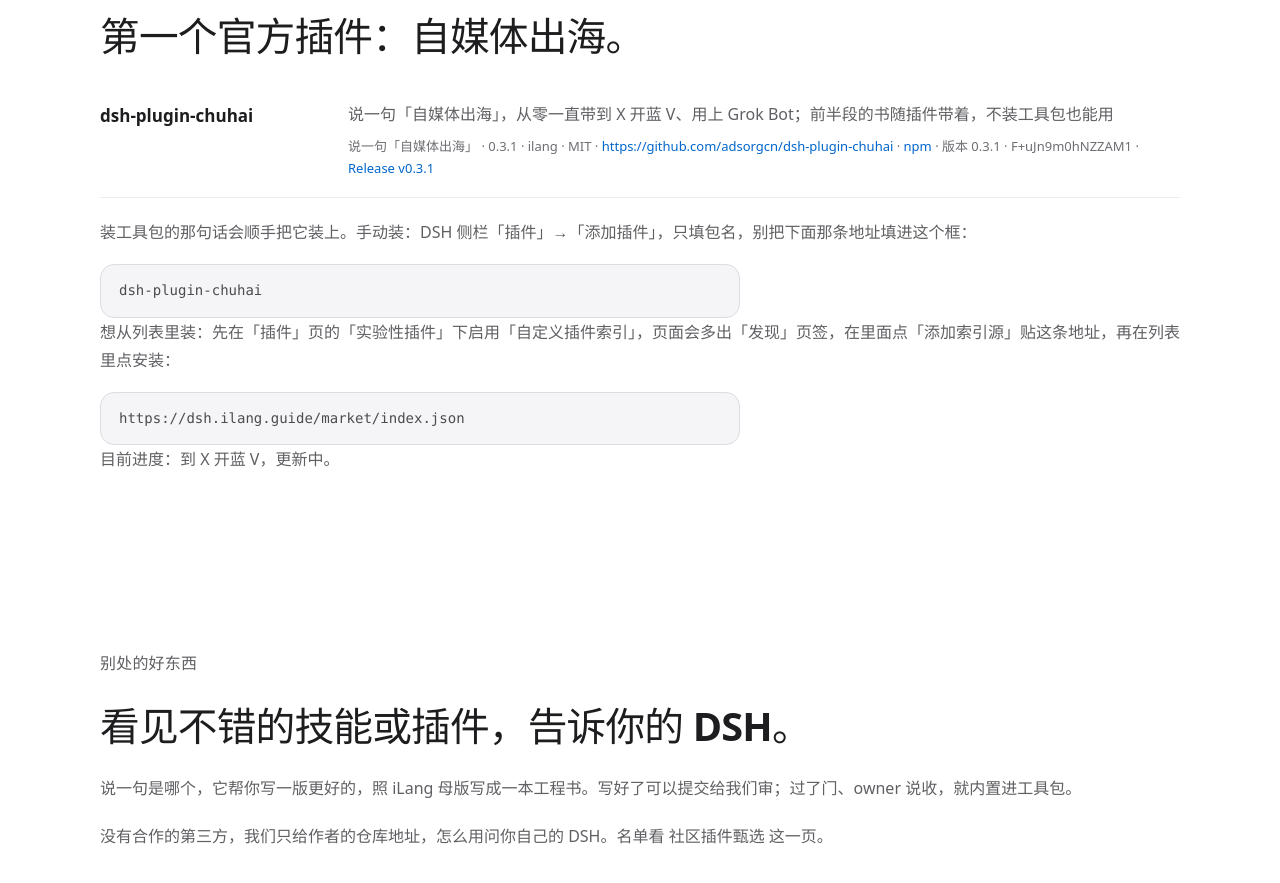
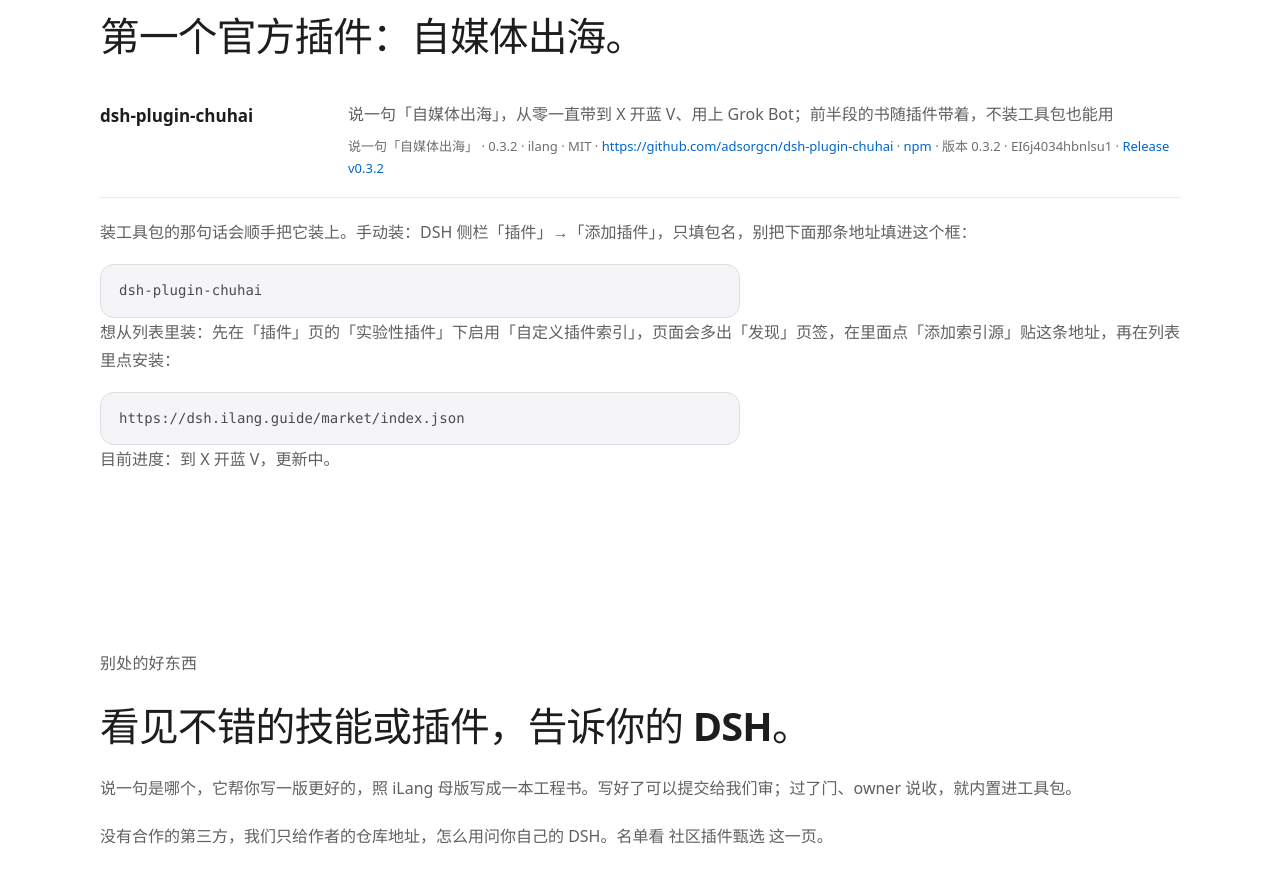
Before and after one commit to adsorgcn/DeepSeekHarness, a plain HTML site: page docs/market/index.html in a window 1280 px wide. Shown: the part 1700-2583 px from the top of the page. Drawn offline with Linux system fonts and the light colour scheme.

Commit message:
market: the plugin row shows 0.3.2, its integrity and its release

```diff
--- a/docs/market/index.html
+++ b/docs/market/index.html
@@ -168,7 +168,7 @@ footer p { margin: 20px 0 10px; font-size: 12px; }
       <div class="wrap">
         <span class="section-label">官方插件（从 npm 装）</span>
         <h2>第一个官方插件：自媒体出海。</h2>
-<div class="m-row"><div class="m-name">dsh-plugin-chuhai</div><div class="m-desc">说一句「自媒体出海」，从零一直带到 X 开蓝 V、用上 Grok Bot；前半段的书随插件带着，不装工具包也能用</div><div class="m-meta">说一句「自媒体出海」 · 0.3.1 · ilang · MIT · <a href="https://github.com/adsorgcn/dsh-plugin-chuhai" target="_blank" rel="noopener">https://github.com/adsorgcn/dsh-plugin-chuhai</a> · <a href="https://www.npmjs.com/package/dsh-plugin-chuhai" target="_blank" rel="noopener">npm</a> · 版本 0.3.1 · <span title="sha512-F+uJn9m0hNZZAM1LwuGp42BNxVgMcr5uRZYoBnxYOCsfmDtYA0hED4htfJpOmbcP3xsNIADf+1mDoWJjHAmFgg==">F+uJn9m0hNZZAM1</span> · <a href="https://github.com/adsorgcn/dsh-plugin-chuhai/releases/tag/v0.3.1" target="_blank" rel="noopener">Release v0.3.1</a></div></div>
+<div class="m-row"><div class="m-name">dsh-plugin-chuhai</div><div class="m-desc">说一句「自媒体出海」，从零一直带到 X 开蓝 V、用上 Grok Bot；前半段的书随插件带着，不装工具包也能用</div><div class="m-meta">说一句「自媒体出海」 · 0.3.2 · ilang · MIT · <a href="https://github.com/adsorgcn/dsh-plugin-chuhai" target="_blank" rel="noopener">https://github.com/adsorgcn/dsh-plugin-chuhai</a> · <a href="https://www.npmjs.com/package/dsh-plugin-chuhai" target="_blank" rel="noopener">npm</a> · 版本 0.3.2 · <span title="sha512-EI6j4034hbnlsu1yuNWbqrqQPhs4dH8JlaGoy5dkArhixE+hdJsD77CC/Yz3dzaUwzkKza5Omxei2DrIuw3NJA==">EI6j4034hbnlsu1</span> · <a href="https://github.com/adsorgcn/dsh-plugin-chuhai/releases/tag/v0.3.2" target="_blank" rel="noopener">Release v0.3.2</a></div></div>
         <p class="after">装工具包的那句话会顺手把它装上。手动装：DSH 侧栏「插件」→「添加插件」，只填包名，别把下面那条地址填进这个框： <code class="code">dsh-plugin-chuhai</code> 想从列表里装：先在「插件」页的「实验性插件」下启用「自定义插件索引」，页面会多出「发现」页签，在里面点「添加索引源」贴这条地址，再在列表里点安装： <code class="code">https://dsh.ilang.guide/market/index.json</code> 目前进度：到 X 开蓝 V，更新中。</p>
       </div>
     </section>
```
